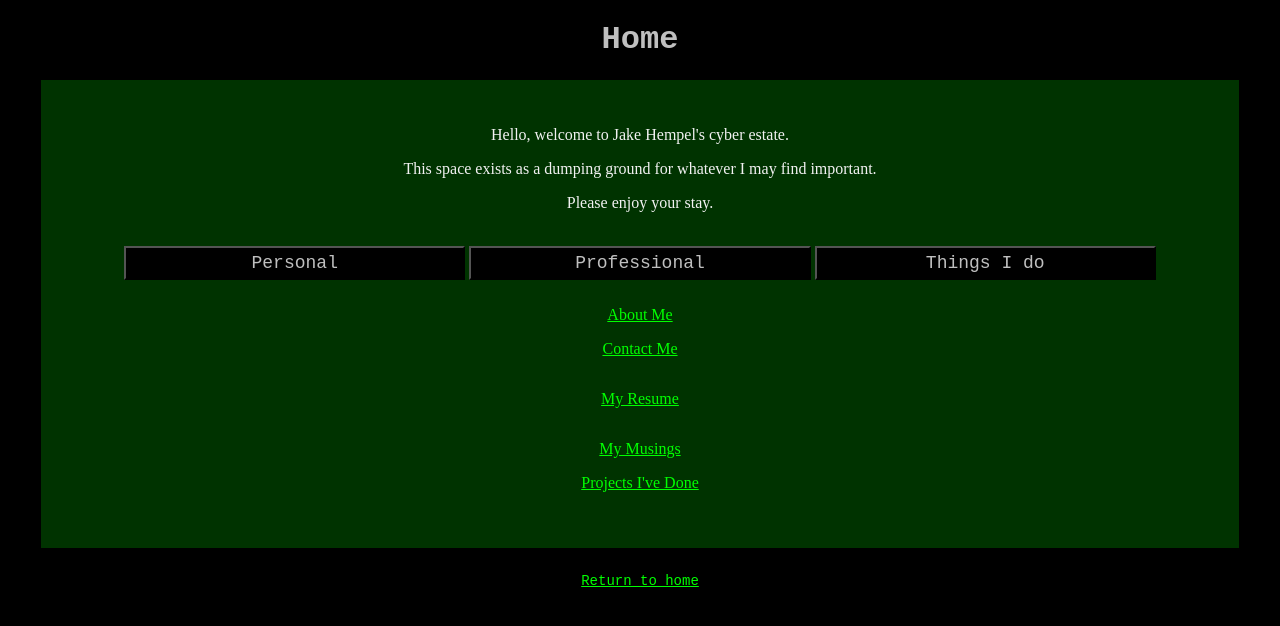
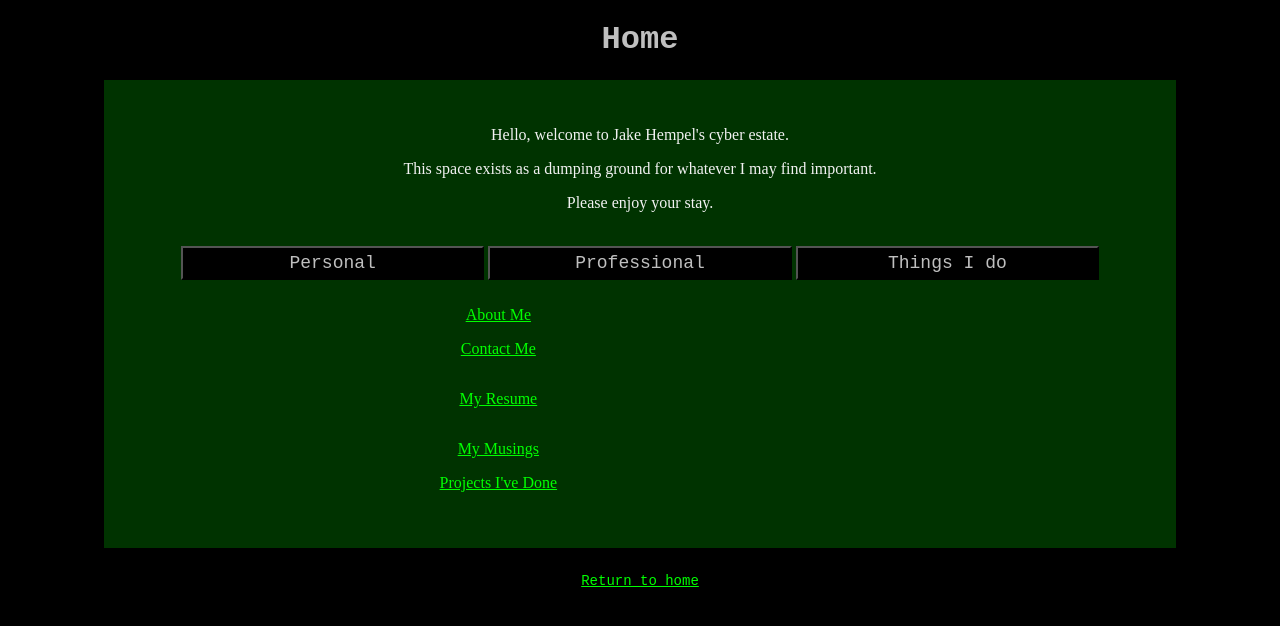
Before and after one commit to jakehempel/jakehempel.us, a Jekyll site: the page built from home.html, in a window 1280 px wide. Shown: the top 626 px of the page. Built offline with Jekyll 4.4.1, drawn with Linux system fonts in a browser that asks for light colours.

```diff
--- a/css/default.css
+++ b/css/default.css
@@ -46,7 +46,7 @@
 }
 
 .container {
-    width:90%;
+    max-width:80%;
     padding:30px;
     font-size: 16px;
     margin:10px auto 10px auto;
@@ -54,7 +54,9 @@
     font-family: "Times New Roman";
     /*border-style: outset;*/
     text-align: center;
+    align: center;
     color: #f2f2f2;
+
 }
 
 button {
--- a/home.html
+++ b/home.html
@@ -5,6 +5,25 @@
 
 
 <script src="assets/jquery-3.3.1.min.js"></script>
+
+<style>
+
+#menus
+{
+
+  text-align: center;
+  padding: 10px;
+  max-width: 70%;
+}
+
+.menu_blocks
+{
+  display: inline;
+  width: 10%;
+}
+
+</style>
+
 
 <p>Hello, welcome to Jake Hempel's cyber estate.</p>
 <p>This space exists as a dumping ground for whatever I may find important.</p>
@@ -16,9 +35,9 @@
 <button id="button2">Professional</button>
 <button id="button3">Things I do</button>
 
-<div id="menus" style="padding: 10px">
+<div id="menus">
 
-  <div id="personal">
+  <div class="menu_blocks">
 
     <table>
       <tr>
@@ -30,7 +49,7 @@
 
   </div>
 
-  <div id="professional">
+  <div class="menu_blocks">
 
     <table>
       <tr>
@@ -40,7 +59,7 @@
 
   </div>
 
-  <div id="musings">
+  <div class="menu_blocks">
 
     <table>
       <tr>
```
